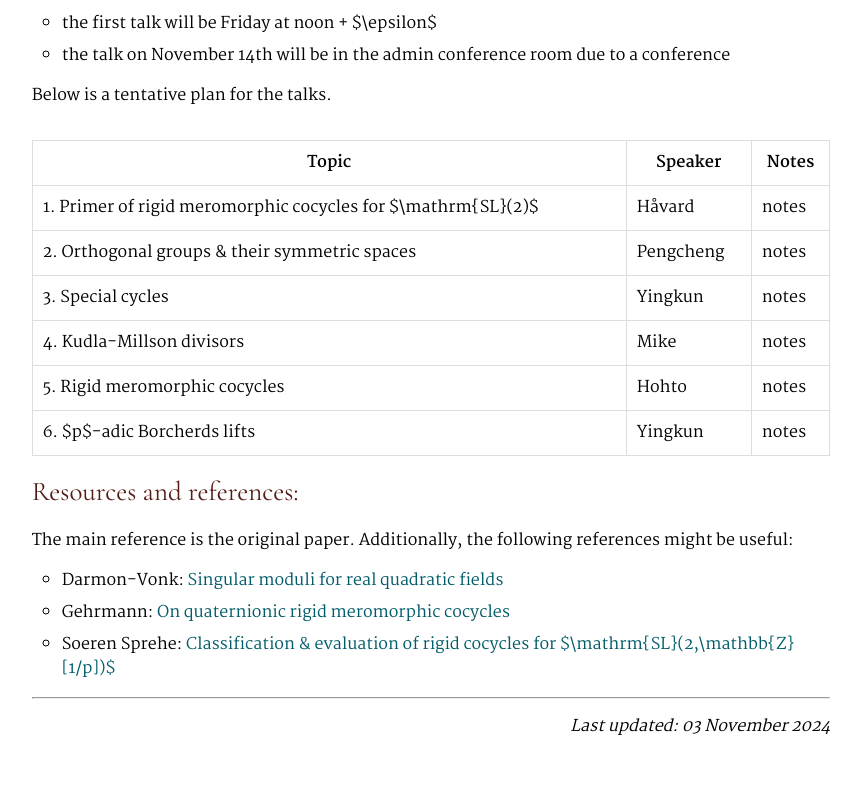
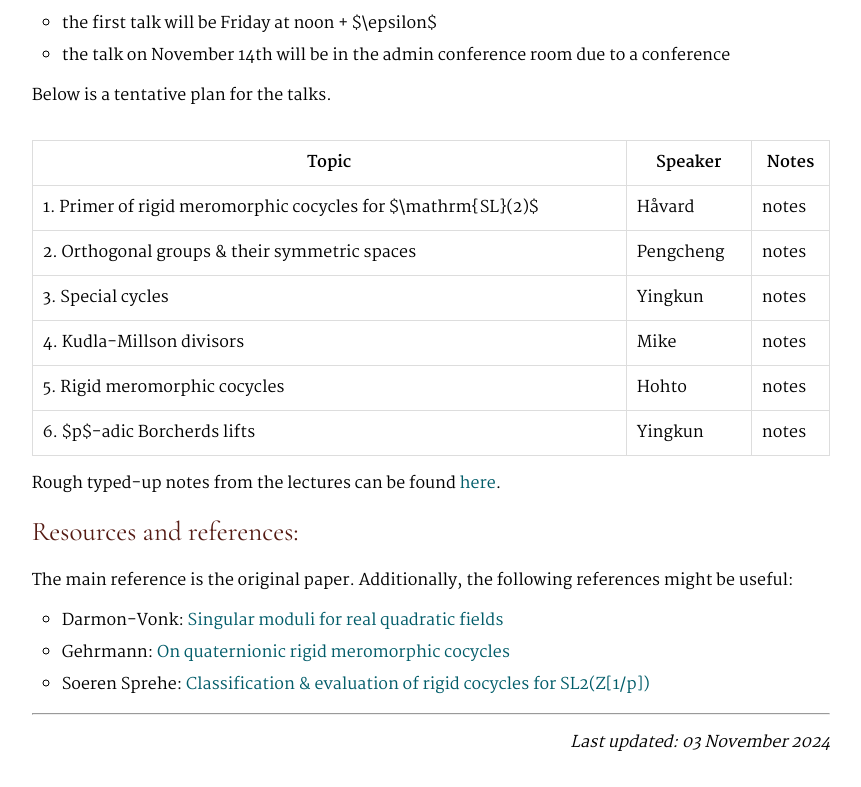
Before and after one commit to havarddj/havarddj.github.io, an Astro site: page /teaching/rmc_study_group in a window 1280 px wide. Shown: the part 545-1332 px from the top of the page, without its empty margins (209-1070 px from the left). Built offline with nearby package versions, Linux system fonts and the light colour scheme; Astro itself is replaced by a stand-in of ours.

Commit message:
Added rmc notes

```diff
--- a/src/pages/teaching/rmc_study_group.md
+++ b/src/pages/teaching/rmc_study_group.md
@@ -28,6 +28,7 @@ Below is a tentative plan for the talks.
 | 5. Rigid meromorphic cocycles                                | Hohto     | notes |
 | 6. $p$-adic Borcherds lifts                                  | Yingkun   | notes |
 
+Rough typed-up notes from the lectures can be found [here](/rmcs/rmc-notes.pdf).
 
 ## Resources and references:
 
@@ -35,4 +36,4 @@ The main reference is the original paper.
 Additionally, the following references might be useful:
 - Darmon-Vonk: [Singular moduli for real quadratic fields](https://www.math.mcgill.ca/darmon/pub/Articles/Research/69.DV1/paper.pdf)
 - Gehrmann: [On quaternionic rigid meromorphic cocycles](https://arxiv.org/abs/2009.04957)
-- Soeren Sprehe: [Classification & evaluation of rigid cocycles for $\mathrm{SL}(2,\mathbb{Z}[1/p])$](https://drive.google.com/file/d/18WEA4C1gp3NMKFuhyXm_p2k4A_FJDBSL/view)
+- Soeren Sprehe: [Classification & evaluation of rigid cocycles for SL2(Z[1/p])](https://drive.google.com/file/d/18WEA4C1gp3NMKFuhyXm_p2k4A_FJDBSL/view)
```
Also changed, not shown: 1 other file.
